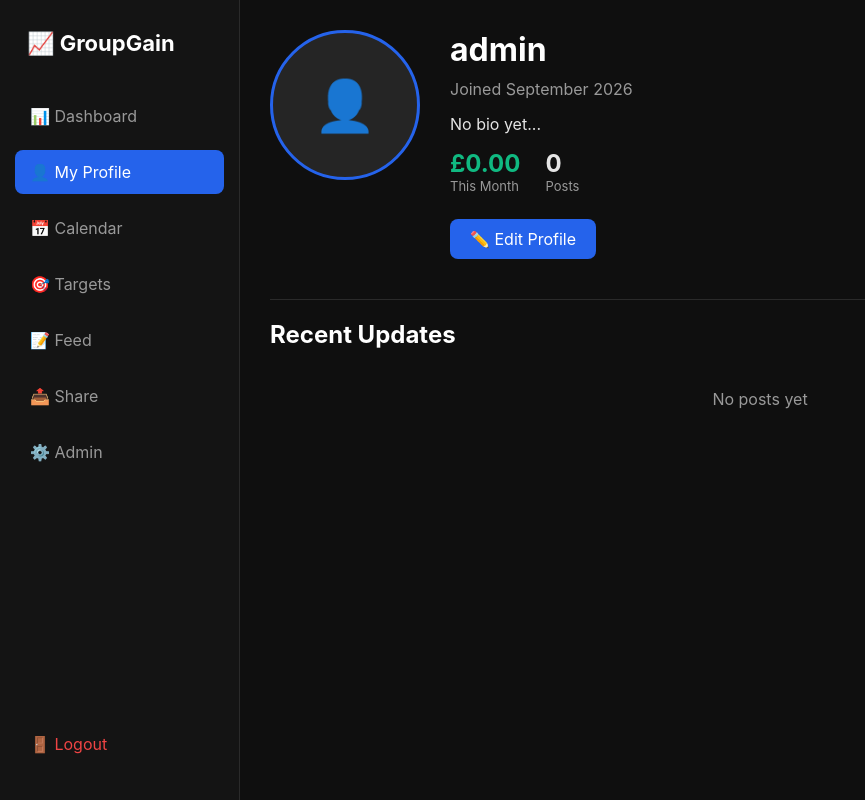
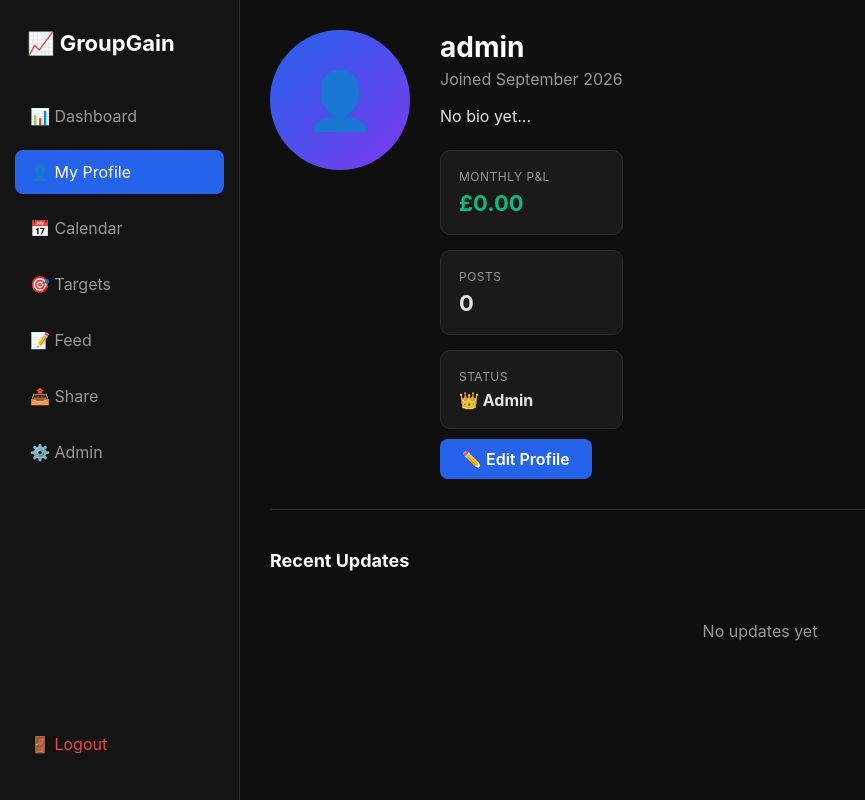
Before and after one commit to leemossford-jpg/groupgain, a Flask app: page /profile/admin in a window 1280 px wide. Shown: the whole page, without its empty margins (0-865 px from the left). Run offline with Flask 3, Linux system fonts and the light colour scheme; a user stored in the database is signed in.

Commit message:
Update profile.html

```diff
--- a/templates/profile.html
+++ b/templates/profile.html
@@ -1,48 +1,148 @@
 {% extends "base.html" %}
 {% block content %}
 
-<div style="display:flex; gap:30px; align-items:flex-start; margin-bottom:40px;">
-    <div style="width:150px; height:150px; border-radius:50%; background:#252525; overflow:hidden; border:3px solid #2563eb;">
+<style>
+  .profile-header {
+    display: flex;
+    gap: 30px;
+    align-items: flex-start;
+    margin-bottom: 40px;
+    padding-bottom: 30px;
+    border-bottom: 1px solid #2a2a2a;
+  }
+  .profile-avatar {
+    width: 140px;
+    height: 140px;
+    border-radius: 50%;
+    background: linear-gradient(135deg, #2563eb, #7c3aed);
+    display: flex;
+    align-items: center;
+    justify-content: center;
+    font-size: 56px;
+    flex-shrink: 0;
+    overflow: hidden;
+  }
+  .profile-avatar img {
+    width: 100%;
+    height: 100%;
+    object-fit: cover;
+  }
+  .profile-info h1 {
+    font-size: 28px;
+    margin-bottom: 5px;
+  }
+  .profile-meta {
+    color: #999;
+    margin-bottom: 15px;
+  }
+  .profile-bio {
+    max-width: 500px;
+    line-height: 1.6;
+    margin-bottom: 20px;
+  }
+  .stats-row {
+    display: grid;
+    grid-template-columns: repeat(auto-fit, minmax(140px, 1fr));
+    gap: 15px;
+    margin-top: 20px;
+  }
+  .stat-card {
+    background: #1a1a1a;
+    border: 1px solid #2a2a2a;
+    border-radius: 10px;
+    padding: 18px;
+  }
+  .stat-label {
+    font-size: 12px;
+    text-transform: uppercase;
+    letter-spacing: 0.5px;
+    color: #999;
+    margin-bottom: 6px;
+  }
+  .stat-value {
+    font-size: 22px;
+    font-weight: 700;
+  }
+  .stat-value.positive { color: #10b981; }
+  .stat-value.neutral { color: #e5e5e5; }
+  .edit-btn {
+    display: inline-block;
+    padding: 10px 22px;
+    background: #2563eb;
+    color: #fff;
+    border-radius: 8px;
+    text-decoration: none;
+    font-weight: 600;
+    margin-top: 10px;
+  }
+  .edit-btn:hover { background: #3b82f6; }
+  .posts-section h2 {
+    font-size: 18px;
+    margin-bottom: 20px;
+  }
+  .post-card {
+    background: #1a1a1a;
+    border: 1px solid #2a2a2a;
+    border-radius: 10px;
+    padding: 20px;
+    margin-bottom: 15px;
+  }
+  .post-time {
+    font-size: 12px;
+    color: #999;
+    margin-top: 10px;
+  }
+</style>
+
+<div class="profile-header">
+  <div class="profile-avatar">
     {% if profile_user.profile_pic and profile_user.profile_pic != 'default.png' %}
-        <img src="{{ url_for('static', filename='profile_pics/' + profile_user.profile_pic) }}"
-             style="width:100%; height:100%; object-fit:cover;">
+      <img src="{{ url_for('static', filename='profile_pics/' + profile_user.profile_pic) }}" alt="Profile">
     {% else %}
-        <div style="width:100%; height:100%; display:flex; align-items:center; justify-content:center; font-size:50px;">👤</div>
+      👤
     {% endif %}
   </div>
 
-    <div>
-        <h1 style="margin-bottom:10px;">{{ profile_user.username }}</h1>
-        <p style="color:#999; margin-bottom:15px;">Joined {{ profile_user.created_at.strftime('%B %Y') }}</p>
-        <p style="max-width:400px; margin-bottom:15px;">{{ profile_user.bio }}</p>
+  <div class="profile-info">
+    <h1>{{ profile_user.username }}</h1>
+    <p class="profile-meta">Joined {{ profile_user.created_at.strftime('%B %Y') }}</p>
+    <p class="profile-bio">{{ profile_user.bio }}</p>
 
-        <div style="display:flex; gap:25px; margin:15px 0;">
-            <div>
-                <div style="font-size:24px; font-weight:700; color:#10b981;">£{{ "%.2f"|format(month_total) }}</div>
-                <div style="color:#999; font-size:13px;">This Month</div>
+    <div class="stats-row">
+      <div class="stat-card">
+        <div class="stat-label">Monthly P&L</div>
+        <div class="stat-value {% if month_total >= 0 %}positive{% else %}neutral{% endif %}">
+          £{{ "%.2f"|format(month_total) }}
         </div>
-            <div>
-                <div style="font-size:24px; font-weight:700;">{{ posts|length }}</div>
-                <div style="color:#999; font-size:13px;">Posts</div>
+      </div>
+      <div class="stat-card">
+        <div class="stat-label">Posts</div>
+        <div class="stat-value">{{ posts|length }}</div>
+      </div>
+      <div class="stat-card">
+        <div class="stat-label">Status</div>
+        <div class="stat-value" style="font-size: 16px;">
+          {% if profile_user.is_admin %}👑 Admin{% else %}Member{% endif %}
+        </div>
       </div>
     </div>
 
     {% if profile_user.id == current_user.id %}
-        <a href="{{ url_for('edit_profile') }}" style="display:inline-block; padding:10px 20px; background:#2563eb; color:#fff; border-radius:8px; text-decoration:none; margin-top:10px;">✏️ Edit Profile</a>
+      <a href="{{ url_for('edit_profile') }}" class="edit-btn">✏️ Edit Profile</a>
     {% endif %}
   </div>
 </div>
 
-<hr style="border:none; border-top:1px solid #2a2a2a; margin:20px 0;">
-
+<div class="posts-section">
   <h2>Recent Updates</h2>
   {% for post in posts %}
-<div style="background:#1a1a1a; padding:20px; border-radius:12px; margin-bottom:15px; border:1px solid #2a2a2a;">
-    <p style="margin-bottom:10px; font-size:15px;">{{ post.content }}</p>
-    <small style="color:#999;">{{ post.created_at.strftime('%d %b %Y • %H:%M') }}</small>
+    <div class="post-card">
+      <p>{{ post.content }}</p>
+      <p class="post-time">{{ post.created_at.strftime('%d %b %Y • %H:%M') }}</p>
     </div>
   {% else %}
-<p style="color:#999; text-align:center; padding:20px;">No posts yet</p>
+    <p style="color:#999; text-align:center; padding:30px;">No updates yet</p>
   {% endfor %}
+</div>
 
 {% endblock %}
```
Lines whose indentation alone changed are shown as unchanged.
